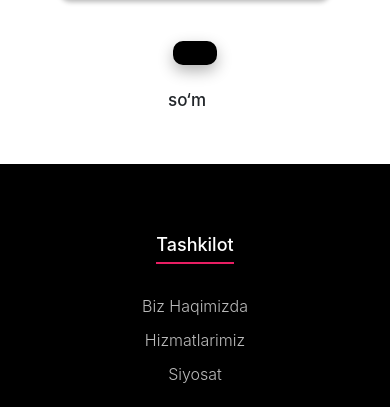
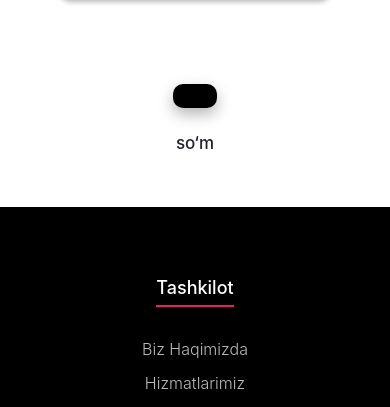
Before and after one commit to WaddJaloloff/RedOne, a Django app: template app/templates/product-detail.html in a window 390 px wide. Shown: the part 428-835 px from the top of the page. Run offline with Django 3.2, Linux system fonts and the light colour scheme; the template is opened without the code that fills it, so the values that code supplies are empty; some libraries are stand-ins or nearby versions.

Commit message:
some changes in mobile

```diff
--- a/app/static/app/style.css
+++ b/app/static/app/style.css
@@ -516,6 +516,14 @@ a:hover {
     text-align: center;
   }
 
+  .detail-right {
+    display: flex;
+    flex-direction: column;
+    justify-content: center;
+    align-items: center;
+    text-align: center;
+  }
+
   .detail-price {
     font-size: 15px;
     line-height: 16px;
```
Also changed, not shown: app/templates/products.html (+8 -3 lines).
